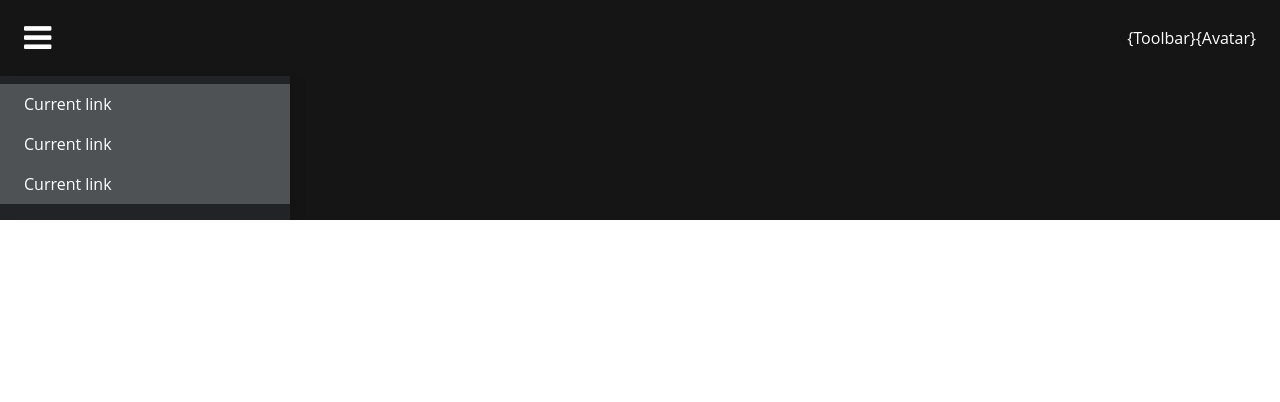
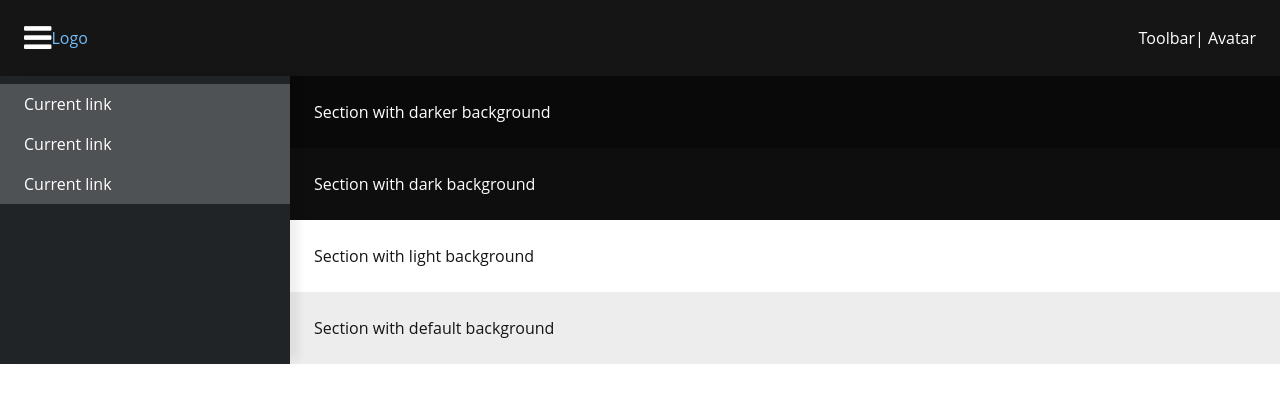
Before and after one commit to Dhallagan/patternfly-vue, a Vue app: page / in a window 1280 px wide. Shown: the top 402 px of the page. Built offline with nearby package versions, Linux system fonts and the light colour scheme; a web font is replaced by a local one.

Commit message:
Refactor page, added page section, basic layout prototype

```diff
--- a/src/App.vue
+++ b/src/App.vue
@@ -1,16 +1,56 @@
 <template>
   <div id="app">
-    <Page></Page>
+    <Page>
+      <PageHeader
+        slot="header"
+        logo="Logo"
+        toolbar="Toolbar"
+        avatar=" | Avatar"
+        :showNavToggle="true"
+        :isNavOpen="isNavOpen"
+        @onNavToggle="onNavToggle(isNavOpen)"
+      />
+
+      <PageSidebar slot="sidebar" :theme="'dark'" :isNavOpen="isNavOpen">
+        <!-- <Nav>
+        <NavList>
+          <NavItem />
+          <NavItem />
+          <NavItem />
+        </NavList>
+        </Nav>-->
+      </PageSidebar>
+      <PageSection :variant="'darker'">Section with darker background</PageSection>
+      <PageSection :variant="'dark'">Section with dark background</PageSection>
+      <PageSection :variant="'light'">Section with light background</PageSection>
+      <PageSection>Section with default background</PageSection>
+    </Page>
   </div>
 </template>
 
 <script>
 import Page from "./components/Page/Page.vue";
+import PageHeader from "./components/Page/PageHeader";
+import PageSidebar from "./components/Page/PageSidebar.vue";
+import PageSection from "./components/Page/PageSection.vue";
 
 export default {
   name: "app",
   components: {
-    Page
+    Page,
+    PageHeader,
+    PageSidebar,
+    PageSection
+  },
+  data() {
+    return {
+      isNavOpen: true
+    };
+  },
+  methods: {
+    onNavToggle(val) {
+      this.isNavOpen = !val;
+    }
   }
 };
 </script>
--- a/src/components/Page/Page.vue
+++ b/src/components/Page/Page.vue
@@ -2,23 +2,16 @@
   <div class="pf-c-page">
     <!-- SkipToContent -->
     <!-- <PageContextProvider> -->
-    <PageHeader :showNavToggle="true" :isNavOpen="isNavOpen" @onNavToggle="onNavToggle(isNavOpen)" />
 
-    <PageSidebar :theme="'dark'" :isNavOpen="isNavOpen">
-      <!-- <Nav>
-        <NavList>
-          <NavItem />
-          <NavItem />
-          <NavItem />
-        </NavList>
-      </Nav>-->
-    </PageSidebar>
+    <slot name="header" />
 
+    <slot name="sidebar" />
     <main
       role="main"
       :class="['pf-c-page__main',theme === 'dark' ? 'pf-m-dark' : 'pf-m-light']"
       tabindex="-1"
     >
+      <slot />
       <!-- <section class="pf-c-page__main-section pf-m-dark-100">
     </section>
     <section class="pf-c-page__main-section pf-m-dark-200">
@@ -34,8 +27,6 @@
 
 <script>
 // import PageContextProvider from "./PageContextProvider";
-import PageHeader from "./PageHeader";
-import PageSidebar from "./PageSidebar.vue";
 
 // import Nav from "./components/Nav/Nav.vue";
 // import NavList from "./components/Nav/NavList";
@@ -43,7 +34,6 @@ import PageSidebar from "./PageSidebar.vue";
 
 export default {
   name: "Page",
-  components: { PageHeader, PageSidebar },
   mounted() {
     window.addEventListener("resize", this.resize);
     this.handleResize();
@@ -70,9 +60,8 @@ export default {
     return {
       pageWidth: 1200,
       desktopIsNavOpen: this.managedSidebarOpen,
-      mobileIsNavOpen: false,
+      mobileIsNavOpen: false
       // mobileView: false
-      isNavOpen: true
     };
   },
   computed: {
@@ -91,9 +80,6 @@ export default {
     },
     onNavToggleMobile() {
       this.mobileIsNavOpen = !this.mobileIsNavOpen;
-    },
-    onNavToggle(val) {
-      this.isNavOpen = !val;
     }
   }
 };
--- a/src/components/Page/PageHeader.vue
+++ b/src/components/Page/PageHeader.vue
@@ -12,8 +12,8 @@
       <a class="pf-c-page__header-brand-link">{{logo}}</a>
     </div>
     <div class="pf-c-page__header-tools">
-      <div>{Toolbar}</div>
-      <div>{Avatar}</div>
+      <div>{{toolbar}}</div>
+      <div>{{avatar}}</div>
     </div>
   </header>
 </template>
@@ -42,7 +42,10 @@ export default {
       type: String
     },
     toolbar: {
-      type: Boolean
+      type: [Boolean, String]
+    },
+    avatar: {
+      type: [Boolean, String]
     },
     className: String
   },
--- a/src/components/Page/PageSection.vue
+++ b/src/components/Page/PageSection.vue
@@ -1,14 +1,32 @@
 <template>
-  <section>
-    <slot/>
+  <section class="pf-c-page__main-section" :class="classes">
+    <slot />
   </section>
 </template>
 
 <script>
 export default {
-  name: 'PageSection',
+  name: "PageSection",
   props: {
-    msg: String
+    variant: String
+  },
+  computed: {
+    classes() {
+      var classes = [];
+
+      switch (this.variant) {
+        case "darker":
+          classes.push("pf-m-dark-100");
+          break;
+        case "dark":
+          classes.push("pf-m-dark-200");
+          break;
+        case "light":
+          classes.push("pf-m-light");
+          break;
+      }
+      return classes;
+    }
   }
-}
+};
 </script>
```
